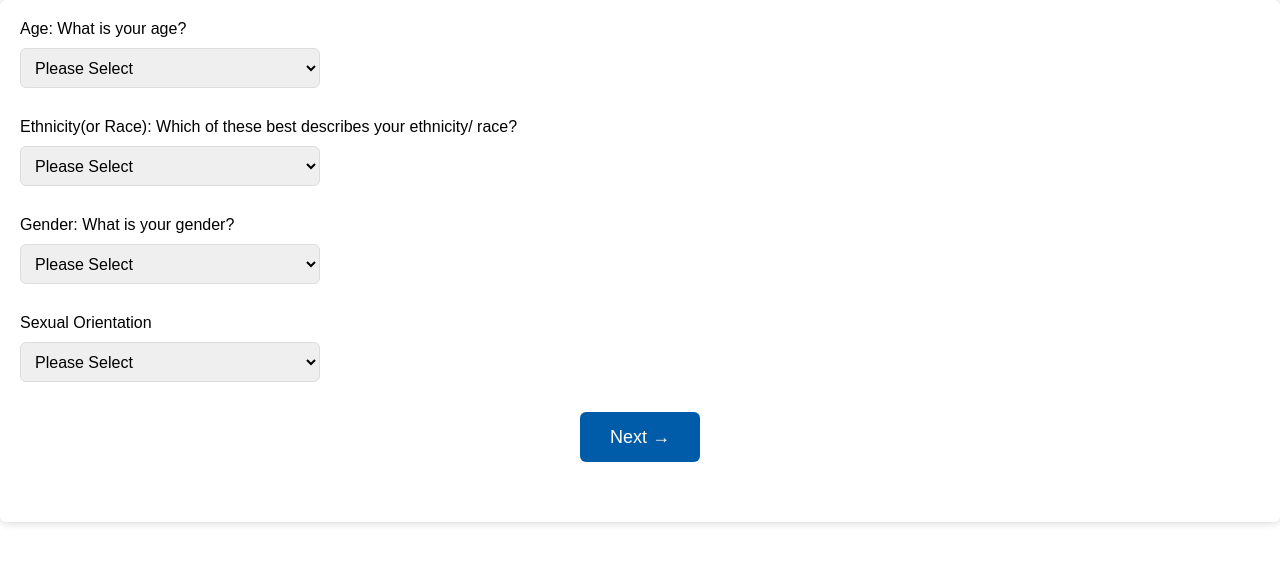
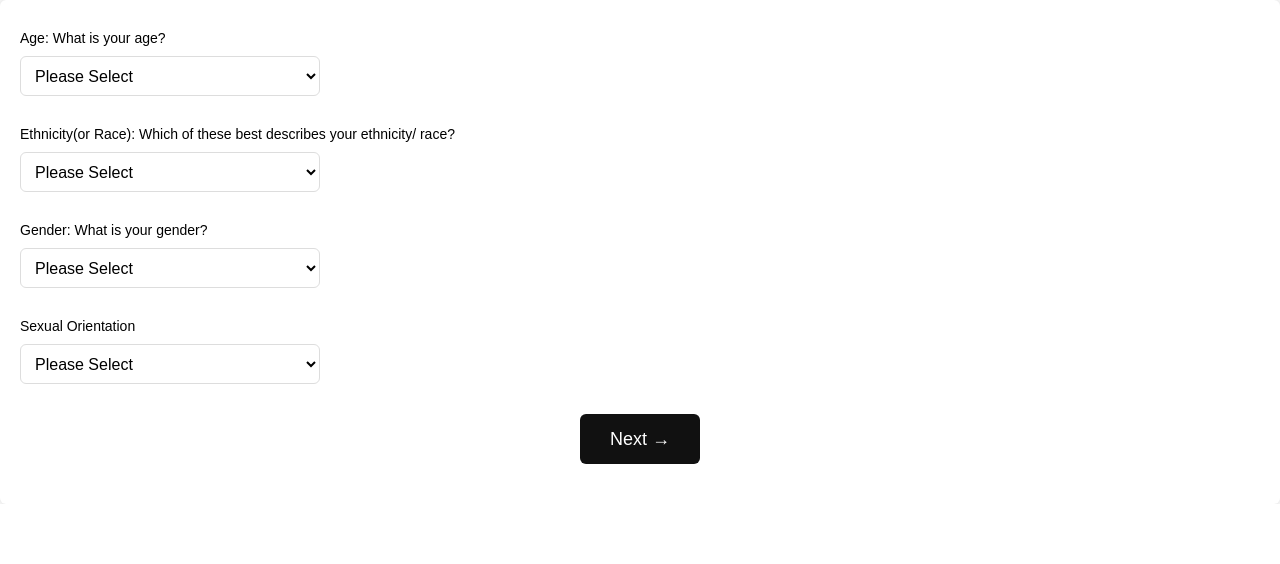
Before and after one commit to chris-rodgers/pink-navigator, a React (Create React App) app: page / in a window 1280 px wide. Shown: the top 564 px of the page. Built offline with nearby package versions, Linux system fonts and the light colour scheme.

Commit message:
style tweaks

```diff
--- a/public/index.html
+++ b/public/index.html
@@ -13,13 +13,6 @@
     -->
     <link rel="manifest" href="%PUBLIC_URL%/manifest.json" />
     <link rel="shortcut icon" href="%PUBLIC_URL%/favicon.ico" />
-    <style>
-      html, body {
-        font-family: sans-serif;
-        padding: 0;
-        margin: 0;
-      }
-    </style>
     <!--
       Notice the use of %PUBLIC_URL% in the tags above.
       It will be replaced with the URL of the `public` folder during the build.
@@ -33,9 +26,7 @@
   </head>
 
   <body>
-    <noscript>
-      You need to enable JavaScript to run this app.
-    </noscript>
+    <noscript> You need to enable JavaScript to run this app. </noscript>
     <div id="pink-navigator-root"></div>
     <!--
       This HTML file is a template.
--- a/src/App.js
+++ b/src/App.js
@@ -3,7 +3,7 @@ import RadarChart from "react-svg-radar-chart";
 import "react-svg-radar-chart/build/css/index.css";
 import styles from "./styles.module.css";
 import questions from "./questions.json";
-import personalDetails from "./personal-details.json"
+import personalDetails from "./personal-details.json";
 import Checkbox from "./components/Checkbox/Checkbox";
 import Button from "./components/Button/Button";
 import Select from "./components/Select/Select";
@@ -13,10 +13,37 @@ const optionValues = {
   2: "Disagree",
   3: "Neither Agree/ Disagree",
   4: "Agree",
-  5: "Strongly Agree"
+  5: "Strongly Agree",
 };
 
-const alpha = ['a', 'b', 'c', 'd', 'e', 'f', 'g', 'h', 'i', 'j', 'k', 'l', 'm', 'n', 'o', 'p', 'q', 'r', 's', 't', 'u', 'v', 'w', 'x', 'y', 'z']
+const alpha = [
+  "a",
+  "b",
+  "c",
+  "d",
+  "e",
+  "f",
+  "g",
+  "h",
+  "i",
+  "j",
+  "k",
+  "l",
+  "m",
+  "n",
+  "o",
+  "p",
+  "q",
+  "r",
+  "s",
+  "t",
+  "u",
+  "v",
+  "w",
+  "x",
+  "y",
+  "z",
+];
 
 export default function App() {
   const [state, setState] = React.useState(questions);
@@ -24,16 +51,17 @@ export default function App() {
   const [page, setPage] = React.useState(0);
   const [hasSubmitted, setHasSubmitted] = React.useState(false);
   const isFinished = page === 2;
-  const [personalDetailsState, setPersonalDetailsState] = React.useState(personalDetails)
+  const [personalDetailsState, setPersonalDetailsState] =
+    React.useState(personalDetails);
 
   React.useEffect(() => {
-    document.getElementById('pink-navigator-root').scrollIntoView(true);
-  }, [page])
+    document.getElementById("pink-navigator-root").scrollIntoView(true);
+  }, [page]);
 
   const { data, captions } = React.useMemo(() => {
     const res = {
       data: {},
-      meta: { color: "pink" }
+      meta: { color: "pink" },
     };
     const captions = {};
     Object.keys(state).forEach((section) => {
@@ -63,28 +91,34 @@ export default function App() {
 
     Object.keys(personalDetailsState).forEach((key) => {
       body.append(key, personalDetailsState[key].value);
-    })
+    });
     // Questions
     Object.values(state).forEach((section, si) => {
       Object.keys(section).forEach((key, i) => {
-        const questionValueKey = `${si + 1}${alpha[i]}`
+        const questionValueKey = `${si + 1}${alpha[i]}`;
         body.append(questionValueKey, section[key].value);
         questionValues[questionValueKey] = `${questionValueKey}. ${key}`;
+      });
+    });
+    // console.log(Object.keys(Object.fromEntries(body)), questionValues)
+    fetch(
+      "https://script.google.com/macros/s/AKfycbzn7uelFFvDkMmP9Dk3UXruYog39DhEpnlC5X4iAOgoGM85jdtiU36LzpWkApavfZhi/exec",
+      { method: "POST", body }
+    )
+      .then((response) => {
+        setHasSubmitted(true);
+        console.log("Success!", response);
       })
-    })
-    // console.log(Object.keys(Object.fromEntries(body)), questionValues)
-    fetch('https://script.google.com/macros/s/AKfycbzn7uelFFvDkMmP9Dk3UXruYog39DhEpnlC5X4iAOgoGM85jdtiU36LzpWkApavfZhi/exec', { method: 'POST', body })
-      .then(response => { setHasSubmitted(true); console.log('Success!', response) })
-      .catch(error => console.error('Error!', error.message))
-  }
+      .catch((error) => console.error("Error!", error.message));
+  };
 
   const handlePrev = () => {
     setPage(page - 1);
-  }
+  };
 
   const handleNext = () => {
     setPage(page + 1);
-  }
+  };
 
   React.useEffect(() => {
     if (isFinished && shouldSubmit && !hasSubmitted) {
@@ -99,21 +133,35 @@ export default function App() {
       {/* <div className={styles.title}>
         Life stage measurements for Repetitive paralysis cycle.
       </div> */}
-      {[
+      {
+        [
+          <div style={{ marginTop: 10 }}>
+            {Object.keys(personalDetailsState).map((key) => {
+              const detail = personalDetailsState[key];
+              return (
+                <div key={key}>
+                  <label className={styles.label} htmlFor={key}>
+                    {detail.title}
+                  </label>
                   <div>
-          {Object.keys(personalDetailsState).map(key => {
-            const detail = personalDetailsState[key];
-            return (<div key={key}>
-              <label className={styles.label} htmlFor={key}>{detail.title}</label>
-              <div><Select id={key} custom={detail.custom} value={detail.value} options={detail.options} onChange={(e) => {
-                setPersonalDetailsState(prevPersonalDetailsState => {
-                  const nextPersonalDetialsState = { ...prevPersonalDetailsState };
+                    <Select
+                      id={key}
+                      custom={detail.custom}
+                      value={detail.value}
+                      options={detail.options}
+                      onChange={(e) => {
+                        setPersonalDetailsState((prevPersonalDetailsState) => {
+                          const nextPersonalDetialsState = {
+                            ...prevPersonalDetailsState,
+                          };
                           nextPersonalDetialsState[key].value = e.target.value;
                           return nextPersonalDetialsState;
-                })
-              }} />
+                        });
+                      }}
+                    />
                   </div>
-            </div>)
+                </div>
+              );
             })}
           </div>,
           <div>
@@ -137,12 +185,17 @@ export default function App() {
                                 // console.log("change", e.target.value);
                                 const newValue = Number(e.target.value);
 
-                              newState[section][key].value = Math.min(newValue, 5);
+                                newState[section][key].value = Math.min(
+                                  newValue,
+                                  5
+                                );
                                 return { ...newState };
                               });
                             }}
                           />
-                        <div className={styles.caption}>{optionValues[questions[key]?.value]}</div>
+                          <div className={styles.caption}>
+                            {optionValues[questions[key]?.value]}
+                          </div>
                         </div>
                       </div>
                     );
@@ -153,12 +206,15 @@ export default function App() {
           </div>,
           <div>
             <div className={styles.title}>Result - How did you do?</div>
-          <div className={styles['results-wrapper']}>
+            <div className={styles["results-wrapper"]}>
               <div className={styles.chart}>
                 <RadarChart
                   options={{
                     captionMargin: 50,
-                  captionProps: () => ({ fontSize: 20, textAnchor: "middle" })
+                    captionProps: () => ({
+                      fontSize: 20,
+                      textAnchor: "middle",
+                    }),
                   }}
                   captions={captions}
                   data={data}
@@ -166,29 +222,53 @@ export default function App() {
                 />
               </div>
               <div className={styles.results}>
-              {Object.keys(data[0].data).map(key => {
-                return (<div className={styles.result}>
-                  <div className={styles['result-inner']}>
+                {Object.keys(data[0].data).map((key) => {
+                  return (
+                    <div className={styles.result}>
+                      <div className={styles["result-inner"]}>
                         <div className={styles.subtitle}>{key}</div>
-                    <div className={styles.score}>{(data[0].data[key] * 10).toFixed()}/10</div>
+                        <div className={styles.score}>
+                          {(data[0].data[key] * 10).toFixed()}/10
                         </div>
-                </div>)
+                      </div>
+                    </div>
+                  );
                 })}
               </div>
               <div className={styles.summary}>
-              <p><strong>If you scored between 0 – 3:</strong> Oh No! You are quite stuck. Your feelings and beliefs about the past are keeping you stuck, and it may be limiting your happiness in the present. When you want to get unstuck and start living a life that you’ll love, you must change your inner world first.</p>
-              <p><strong>If you scored between 4 – 7:</strong> Not bad! but be careful because sometimes it may feel like you are moving and getting somewhere, when, in reality, you are coasting. </p>
-              <p><strong>If you scored between 8 – 10:</strong> Congratulations! You’ve got this. You are doing exceptionally well. </p>
+                <p>
+                  <strong>If you scored between 0 – 3:</strong> Oh No! You are
+                  quite stuck. Your feelings and beliefs about the past are
+                  keeping you stuck, and it may be limiting your happiness in
+                  the present. When you want to get unstuck and start living a
+                  life that you’ll love, you must change your inner world first.
+                </p>
+                <p>
+                  <strong>If you scored between 4 – 7:</strong> Not bad! but be
+                  careful because sometimes it may feel like you are moving and
+                  getting somewhere, when, in reality, you are coasting.{" "}
+                </p>
+                <p>
+                  <strong>If you scored between 8 – 10:</strong>{" "}
+                  Congratulations! You’ve got this. You are doing exceptionally
+                  well.{" "}
+                </p>
               </div>
             </div>
-        </div>][page]}
+          </div>,
+        ][page]
+      }
       <div className={styles.footer}>
         <div className={styles.buttons}>
-          {!isFinished && page ? <Button onClick={handlePrev}>← Previous</Button> : null}
-          {!isFinished ? <Button onClick={handleNext}>{['Next', 'Finish'][page]} →</Button> : null}
+          {!isFinished && page ? (
+            <Button onClick={handlePrev}>← Previous</Button>
+          ) : null}
+          {!isFinished ? (
+            <Button onClick={handleNext}>{["Next", "Finish"][page]} →</Button>
+          ) : null}
         </div>
         {/* <Checkbox onClick={() => { setShouldSubmit(!shouldSubmit) }} disabled={!shouldShowCheckbox} checked={shouldSubmit} label={shouldShowCheckbox ? "Record my answers" : hasSubmitted ? "We've recorded your answers" : "Submitting..."} /> */}
       </div>
-    </div >
+    </div>
   );
 }
--- a/src/components/Button/Button.module.css
+++ b/src/components/Button/Button.module.css
@@ -6,7 +6,7 @@
   align-items: center;
   justify-content: center;
   border-radius: 6px;
-    background-color: #005ba9;
+  background-color: #111111;
   color: white;
   font-size: 18px;
   margin: 0 10px 20px 10px;
@@ -18,6 +18,6 @@
   transition: background-color 250ms ease;
 }
 
-.button:hover{
-    background-color: #004785;
+.button:hover {
+  background-color: #000000;
 }
--- a/src/components/Select/Select.module.css
+++ b/src/components/Select/Select.module.css
@@ -1,8 +1,9 @@
-.container{
+.container {
   padding-bottom: 20px;
 }
 
-.select, .input{
+.select,
+.input {
   height: 40px;
   border-radius: 6px;
   padding: 0 10px;
@@ -13,4 +14,5 @@
   width: 100%;
   max-width: 300px;
   box-sizing: border-box;
+  background-color: white;
 }
--- a/src/index.js
+++ b/src/index.js
@@ -1,5 +1,6 @@
 import { StrictMode } from "react";
 import ReactDOM from "react-dom";
+import "./styles.css";
 
 import App from "./App";
 
--- /dev/null
+++ b/src/styles.css
@@ -0,0 +1,8 @@
+html,
+body {
+  font-family: sans-serif;
+  padding: 0;
+  margin: 0;
+  overflow-x: hidden;
+  font-size: 14px;
+}
--- a/src/styles.module.css
+++ b/src/styles.module.css
@@ -6,7 +6,7 @@
   background-color: white;
 }
 
-.section{
+.section {
   margin-bottom: 20px;
 }
 
@@ -20,12 +20,12 @@
   flex: 1;
 }
 
-.right{
+.right {
   flex-basis: 100px;
   margin-left: 20px;
 }
 
-.results-wrapper{
+.results-wrapper {
   display: flex;
   flex-wrap: wrap;
 }
@@ -39,7 +39,7 @@
   flex-grow: 1;
 }
 
-.chart{
+.chart {
   flex: 1;
   flex-basis: 250px;
   padding: 0 20px;
@@ -60,13 +60,13 @@
   box-sizing: border-box;
 }
 
-@media (min-width: 627px){
+@media (min-width: 627px) {
   .result {
     width: 25%;
   }
 }
 
-.result-inner{
+.result-inner {
   width: 100%;
   height: 100%;
   background-color: #fafafa;
@@ -75,13 +75,13 @@
   box-sizing: border-box;
 }
 
-.results .subtitle{
+.results .subtitle {
   font-weight: normal;
   font-size: 14px;
   margin: 0 0 20px 0;
 }
 
-.score{
+.score {
   font-size: 24px;
   font-weight: bold;
 }
@@ -98,32 +98,31 @@
   font-size: 18px;
 }
 
-.caption{
+.caption {
   font-size: 12px;
   text-align: center;
 }
 
-.footer{
+.footer {
   display: flex;
   align-items: center;
   flex-direction: column;
-  margin-bottom: 20px;
 }
 
-.buttons{
+.buttons {
   display: flex;
   flex-wrap: wrap;
 }
 
-.label{
+.label {
   margin-bottom: 10px;
   display: block;
 }
 
-.summary{
+.summary {
   max-width: 800px;
 }
 
-.summary p{
+.summary p {
   margin: 30px 0;
 }
```
Also changed, not shown: 5 other files (tests, documents, lock files or other folders). Lines whose indentation alone changed are shown as unchanged.
